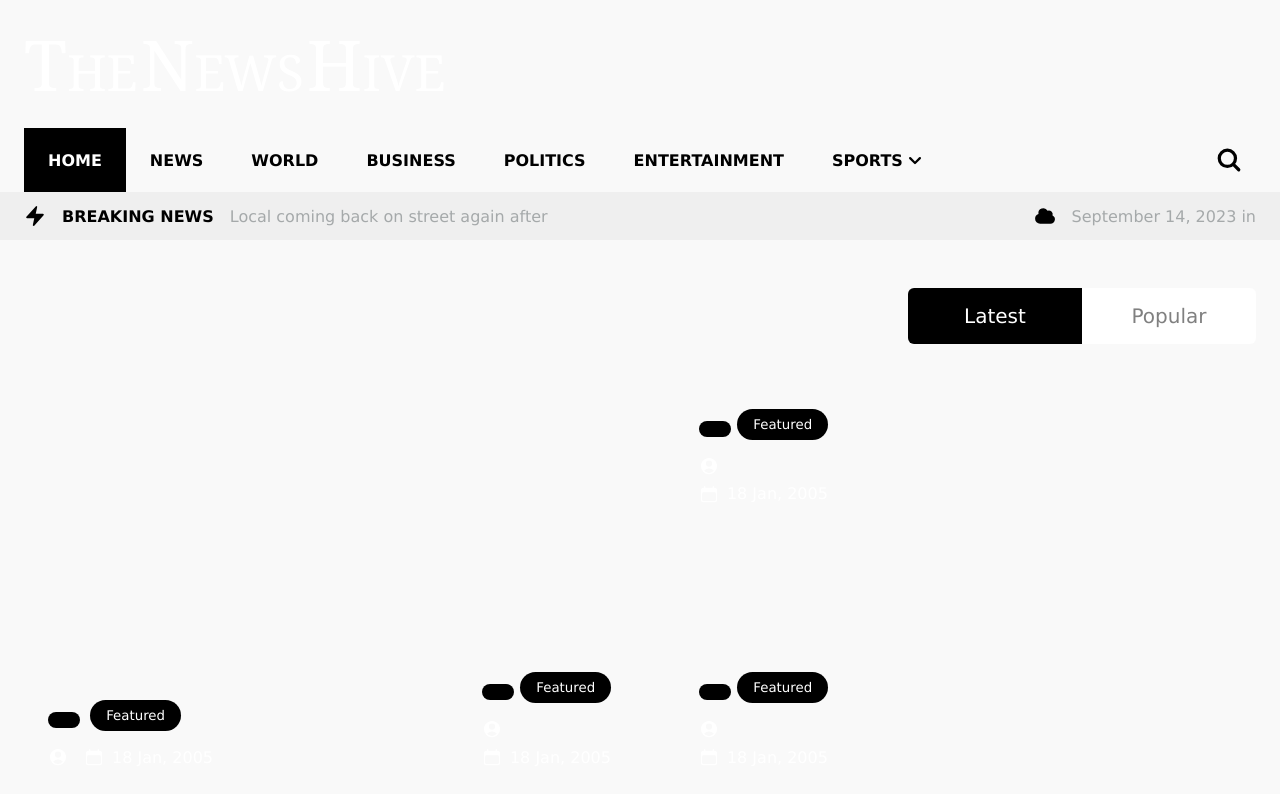
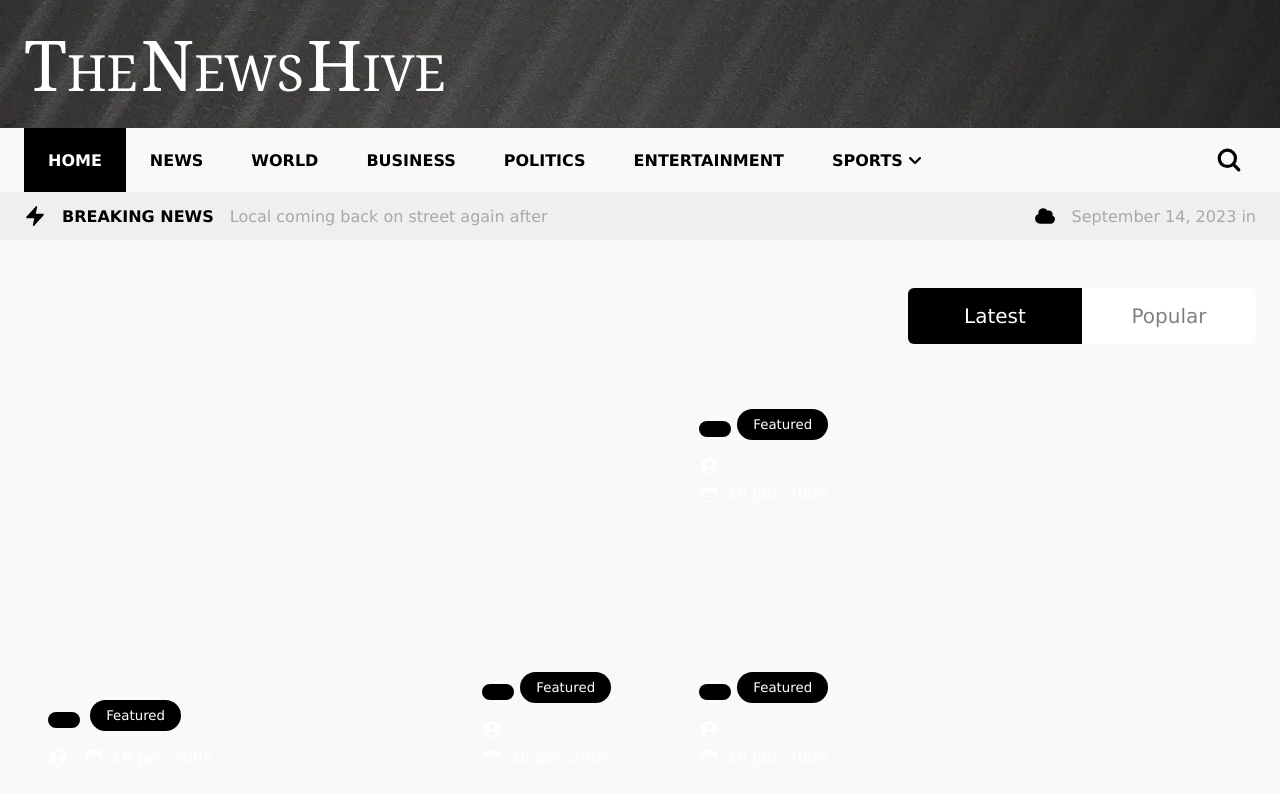
Before and after one commit to SrivastavaArjit/NewsHive, a plain HTML site: page index.html in a window 1280 px wide. Drawn offline with Linux system fonts and the light colour scheme; the site is published under a folder, as on GitHub Pages, so addresses that start at the root find nothing; no server answers.

Commit message:
Update styles.css

```diff
--- a/styles.css
+++ b/styles.css
@@ -16,7 +16,7 @@ body {
 }
 
 .banner {
-  background-image: url("/public/bannerbg.webp");
+  background-image: url("./public/bannerbg.webp");
 }
 .bannertext {
   text-transform: uppercase;
```
